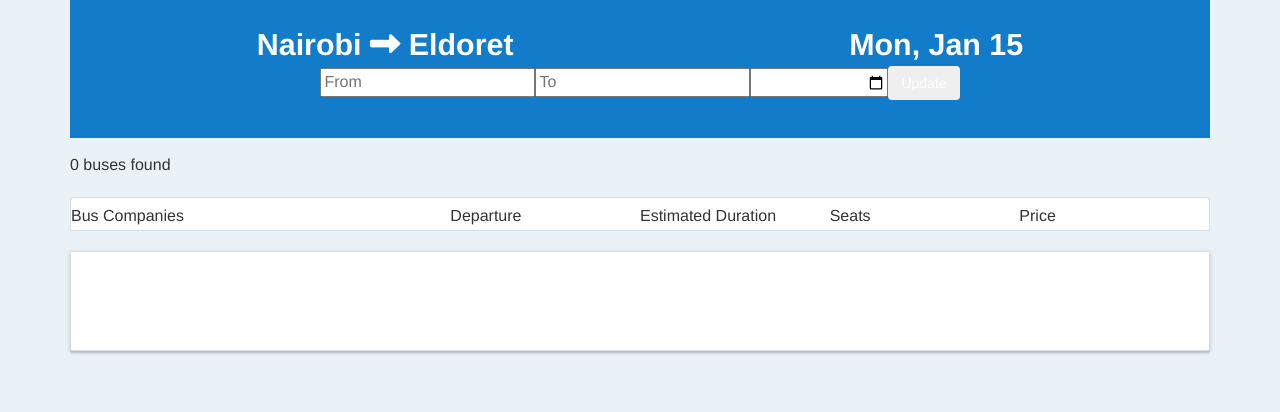
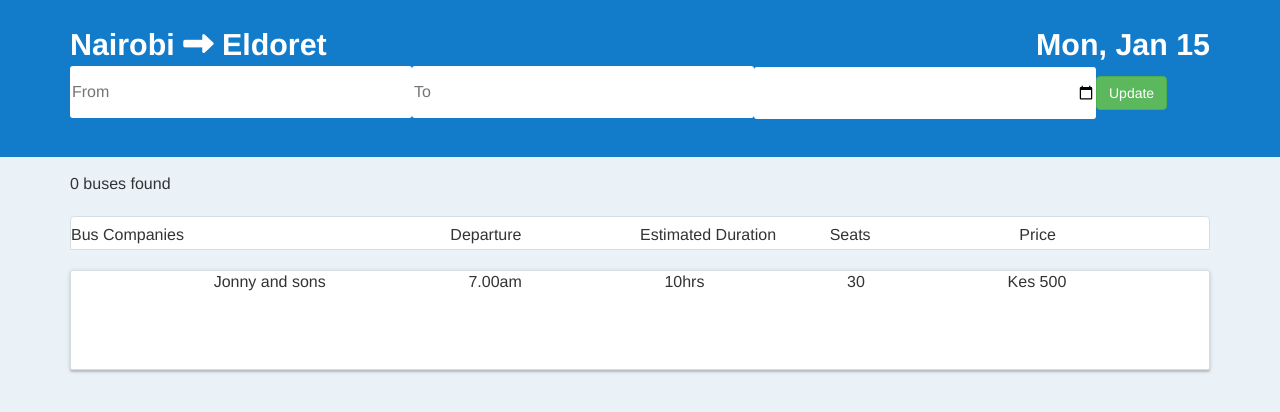
Before and after one commit to GituMbugua/bus-board, a Django app: page /search/ in a window 1280 px wide. Shown: the part 70-482 px from the top of the page. Run offline with Django 3.2, Linux system fonts and the light colour scheme; some libraries are stand-ins or nearby versions.

Commit message:
Creating search form

```diff
--- a/bus_board/templates/search.html
+++ b/bus_board/templates/search.html
@@ -2,10 +2,12 @@
 {% load static %}
 
 {% block content %}
+<div class="container-fluid hero-primary">
+
+  <div class="row">
+
         <div class="container">
 
-  <div class="hero-primary">
-      <div class="row small-collapse">
           <div class="route">
             <div class="text-xl">
               <span>Nairobi</span>
@@ -17,17 +19,13 @@
 
           <!-- search form -->
           <form action="{% url 'search_results' %}" class="search-form search-form-inline">
-          <div class="row small-collapse">
               <div class="column column-inline large-5">
-              <div class="row">
-                <div class="column column-inline small-12 medium-6 form-group input-search-bar large-6">
-                  <div class="input-group input-group-left input-group-right ">
-                    <input type="text" id="search" autocorrect="off" id="SearchKeyword" data-test="search-input-input" placeholder="From" tabindex="1" value="" name="depature-location">
-                    <input type="text" id="search" autocorrect="off" id="SearchKeyword" data-test="search-input-input" placeholder="To" tabindex="1" value="" name="arrival-location">
-                    <input type="date" id="search" autocorrect="off" id="SearchKeyword" data-test="search-input-input" placeholder="mm/dd/yy" tabindex="1" value=""  name="travel-date">
-                    <button class="btn btn-update">Update</button>
-                  </div>
-                </div>
+                  <div class=" form-group input-search-bar ">
+                    <div class="input-group ">
+                      <input type="text" class="form-input" id="search" autocorrect="off" id="SearchKeyword" data-test="search-input-input" placeholder="From" tabindex="1" value="" name="depature-location">
+                      <input type="text" class="form-input" id="search" autocorrect="off" id="SearchKeyword" data-test="search-input-input" placeholder="To" tabindex="1" value="" name="arrival-location">
+                      <input type="date" class="form-input" id="search" autocorrect="off" id="SearchKeyword" data-test="search-input-input" placeholder="mm/dd/yy" tabindex="1" value=""  name="travel-date">
+                      <button class="btn btn-success">Update</button>
                     </div>
                   </div>
               </div>
@@ -38,9 +36,11 @@
   </div>
 
 </div>
+<div class="container-fluid">
+
+  <div class="row results">
     <div class="container">
 
-  <div class="row results">
       {% if buses %}
       <span>buses found </span>
       {% else %}
@@ -48,8 +48,12 @@
       {% endif %}
     </div>
   </div>
+</div>
 
-<div class="container scheduleBar">
+<div class="container-fluid scheduleBar">
+  <div class="row">
+    <div class="container">
+
       <ul class="cat">
         <li class="bus-companies">Bus Companies</li>
         <li class="departure">Departure</li>
@@ -57,18 +61,27 @@
         <li class="seats">Seats</li>
         <li class="price">Price</li>
       </ul>
+    </div>
+  </div>
 
 </div>
 
-<div class="container busSearchResults">
+<div class="container-fluid busSearchResults">
   <div class="row items">
+    <div class="container">
+
       <ul class="res">
         <li class="single-items">
           <div class="stuff">
-
+              <section id="bus">Jonny and sons</section>
+              <section id="departure">7.00am</section>
+              <section id="duration">10hrs</section>
+              <section id="seats">30</section>
+              <section id="price">Kes 500</section>
           </div>
         </li>
       </ul>
     </div>
   </div>
+</div>
 {% endblock %}
--- a/static/css/styles.css
+++ b/static/css/styles.css
@@ -23,10 +23,10 @@ body{
 }
 /* end */
 
-.row {
+/* .row {
   margin: 0 auto;
   width:100%
-}
+} */
 /* navbar */
 .navbar {
   background: transparent;
@@ -48,16 +48,36 @@ body{
 
 .route{
   display: flex;
-  justify-content: space-around;
+  justify-content: space-between;
 }
 .text-xl {
   font-size: 1.9em;
   font-weight: 700;
 }
+/* search form */
 .input-search-bar{
+  width:100%;
   display: flex;
-  justify-content: center;
+  justify-content: space-evenly;
 }
+.form-input, .btn-update {
+  height: 52px;
+}
+.large-5{
+  /* width: 41.6666666667%; */
+}
+
+.btn-update{
+}
+.input-group {
+  width: 100%;
+}
+.input-group input {
+  width: 30%;
+  border: none;
+  border-radius: 3px;
+}
+
 /***************************************************************************************
 results section
 *********************************************************************/
@@ -125,3 +145,17 @@ ul {
   background: #fff;
   height: 100px;
 }
+
+.stuff{
+  display: flex;
+  align-items: flex-start;
+  justify-content: space-evenly;
+}
+
+#bus{
+  /* width: 30%; */
+  /* display: flex; */
+  /* flex-direction: column; */
+  /* justify-content: flex-start; */
+  margin: 0
+}
```
Lines whose indentation alone changed are shown as unchanged.
